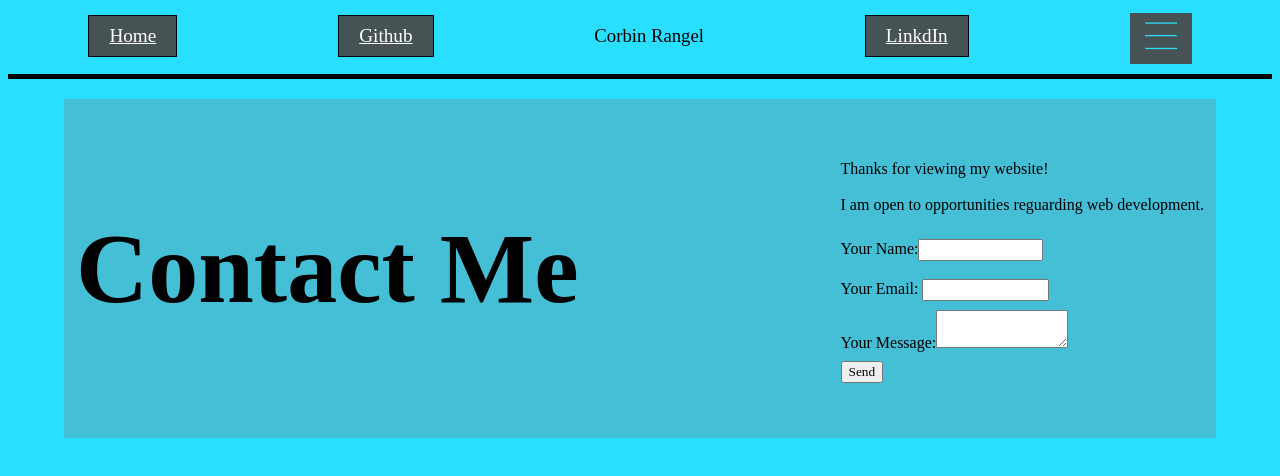
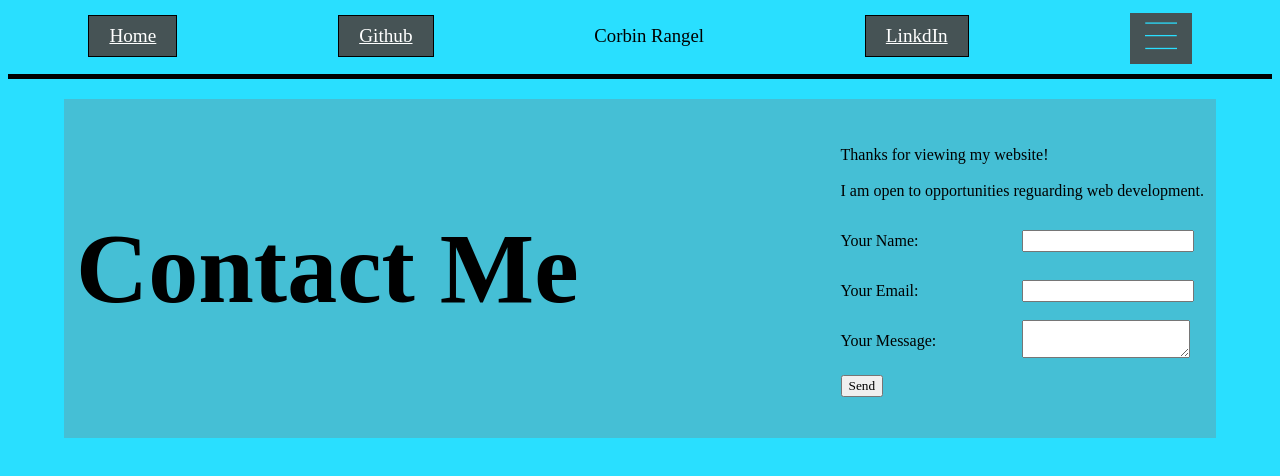
Before and after one commit to losPapasFritas/personal-portfolio-2024, a plain HTML site: page contact.html in a window 1280 px wide. Drawn offline with Linux system fonts and the light colour scheme; a web font is replaced by a local one.

Commit message:
moved text outside label and fixed styling

```diff
--- a/contact.html
+++ b/contact.html
@@ -43,13 +43,13 @@
                 <p>Thanks for viewing my website!<br><br>I am open to opportunities reguarding web development.</p>
                 <form class="form-main" name="contact" data-netlify="true">
                     <section class="form">
-                      <label>Your Name:<input type="text" name="name" /></label>
+                      <p>Your Name: </p><label><input type="text" name="name" /></label>
                     </section>
                     <section class="form">
-                      <label>Your Email: <input type="email" name="email" /></label>
+                      <p>Your Email:</p><label> <input type="email" name="email" /></label>
                     </section>
                     <section class="form">
-                      <label>Your Message:<textarea name="message"></textarea></label>
+                      <p>Your Message: </p><label><textarea name="message"></textarea></label>
                     </section>
                     <section class="form">
                       <button type="submit">Send</button>
--- a/style.css
+++ b/style.css
@@ -125,7 +125,7 @@ p {
   flex-flow: column nowrap;
   justify-content: space-around;
 }
-input, textarea{
+label{
   width: 50%;
 }
 .form{
@@ -384,7 +384,7 @@ li>a {
   .form{
     flex-flow: column;
   }
-  input, textarea{
+  label{
     width: 100%;
   }
   .banner{
```
